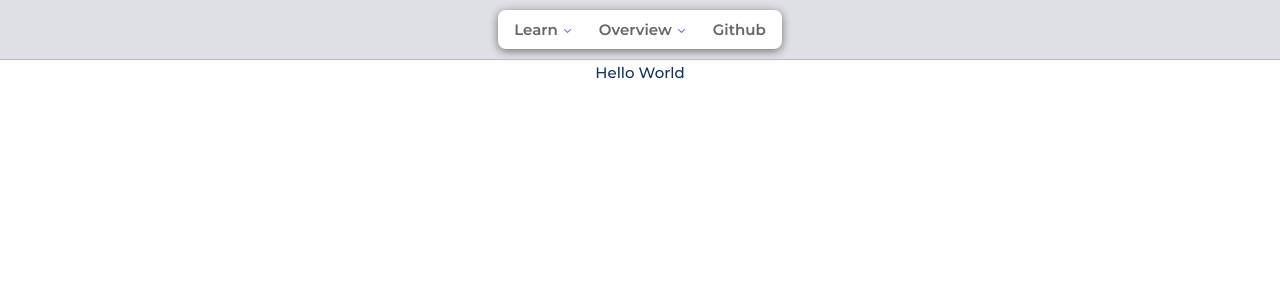
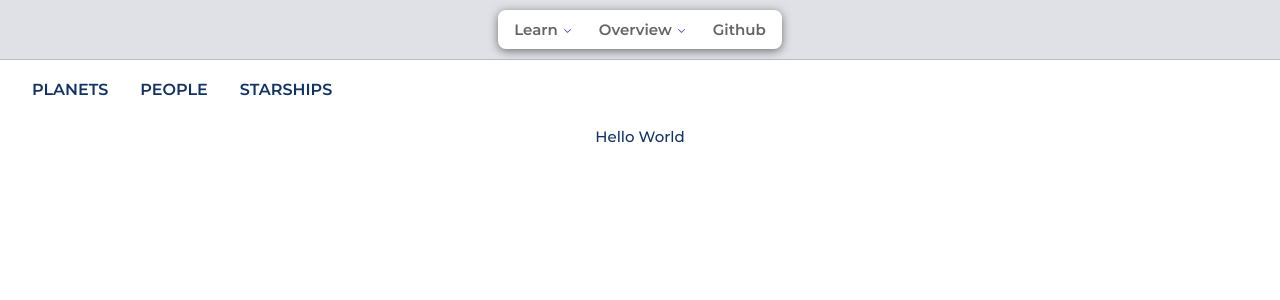
Before and after one commit to stanley-agwu/swapi-world-app, a React (Create React App) app in the folder swapi-world-app/: page / in a window 1280 px wide. Shown: the top 300 px of the page. Built offline with nearby package versions, Linux system fonts and the light colour scheme; no server answers.

Commit message:
feat(app): categories component

```diff
--- a/swapi-world-app/src/App.tsx
+++ b/swapi-world-app/src/App.tsx
@@ -1,5 +1,6 @@
 import 'common/utils/extensions';
 
+import Categories from 'common/components/Categories/Categories';
 import Header from 'common/components/Header/Header';
 
 import styles from './App.module.scss';
@@ -8,6 +9,7 @@ function App() {
   return (
     <div className={styles.App}>
       <Header />
+      <Categories />
       <div>Hello World</div>
     </div>
   );
--- /dev/null
+++ b/swapi-world-app/src/common/components/Categories/Categories.module.scss
@@ -0,0 +1,27 @@
+@import 'styles/main';
+
+.categories {
+  width: 100%;
+  height: 64px;
+  background: $white;
+  display: flex;
+  padding: $space-2;
+}
+
+.categoriesItem {
+  text-transform: uppercase;
+  font-size: $normalFontSize;
+  font-weight: $fontWeightSemiBold;
+  margin: 0 $space-2;
+  cursor: pointer;
+
+  &:hover {
+    color: var(--crimson-10);
+    border-bottom: 2px solid var(--crimson-10);
+  }
+}
+
+.active {
+  color: var(--crimson-10);
+  border-bottom: 2px solid var(--crimson-10);
+}
--- /dev/null
+++ b/swapi-world-app/src/common/components/Categories/Categories.tsx
@@ -0,0 +1,41 @@
+import { MouseEvent } from 'react';
+import classNames from 'classnames';
+
+import { useAppDispatch, useAppSelector } from 'common/api/store/hooks';
+import { setCategory } from 'common/api/store/slice/swapiSlice';
+
+import { CategoriesEnum } from './CategoriesEnum';
+
+import styles from './Categories.module.scss';
+
+const Categories = () => {
+  const dispatch = useAppDispatch();
+  const activeCategory = useAppSelector((state) => state.swapi.category);
+
+  const categories = [CategoriesEnum.planets, CategoriesEnum.people, CategoriesEnum.starships];
+
+  const handleCategoryChange = (e: MouseEvent<HTMLDivElement>) => {
+    dispatch(setCategory(e.currentTarget.title));
+  };
+  return (
+    <div className={styles.categories}>
+      {categories.map((category, idx) => (
+        <div
+          role="button"
+          title={category}
+          className={classNames(
+            styles.categoriesItem,
+            activeCategory === category ? styles.active : undefined
+          )}
+          aria-label={category}
+          onClick={(e) => handleCategoryChange(e)}
+          key={idx}
+        >
+          {category}
+        </div>
+      ))}
+    </div>
+  );
+};
+
+export default Categories;
--- /dev/null
+++ b/swapi-world-app/src/common/components/Categories/CategoriesEnum.ts
@@ -0,0 +1,5 @@
+export enum CategoriesEnum {
+  planets = 'PLANETS',
+  people = 'PEOPLE',
+  starships = 'STARSHIPS',
+}
```
